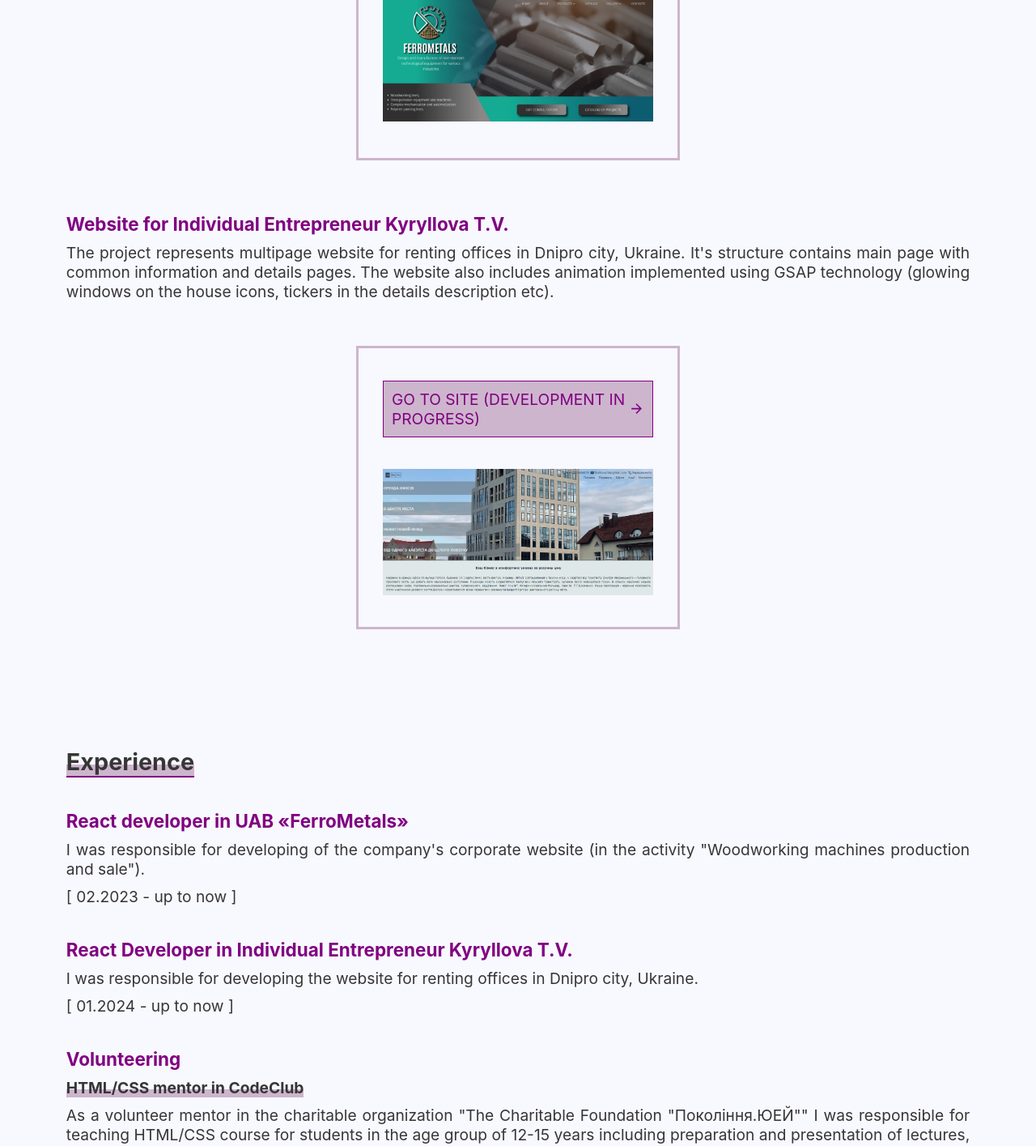
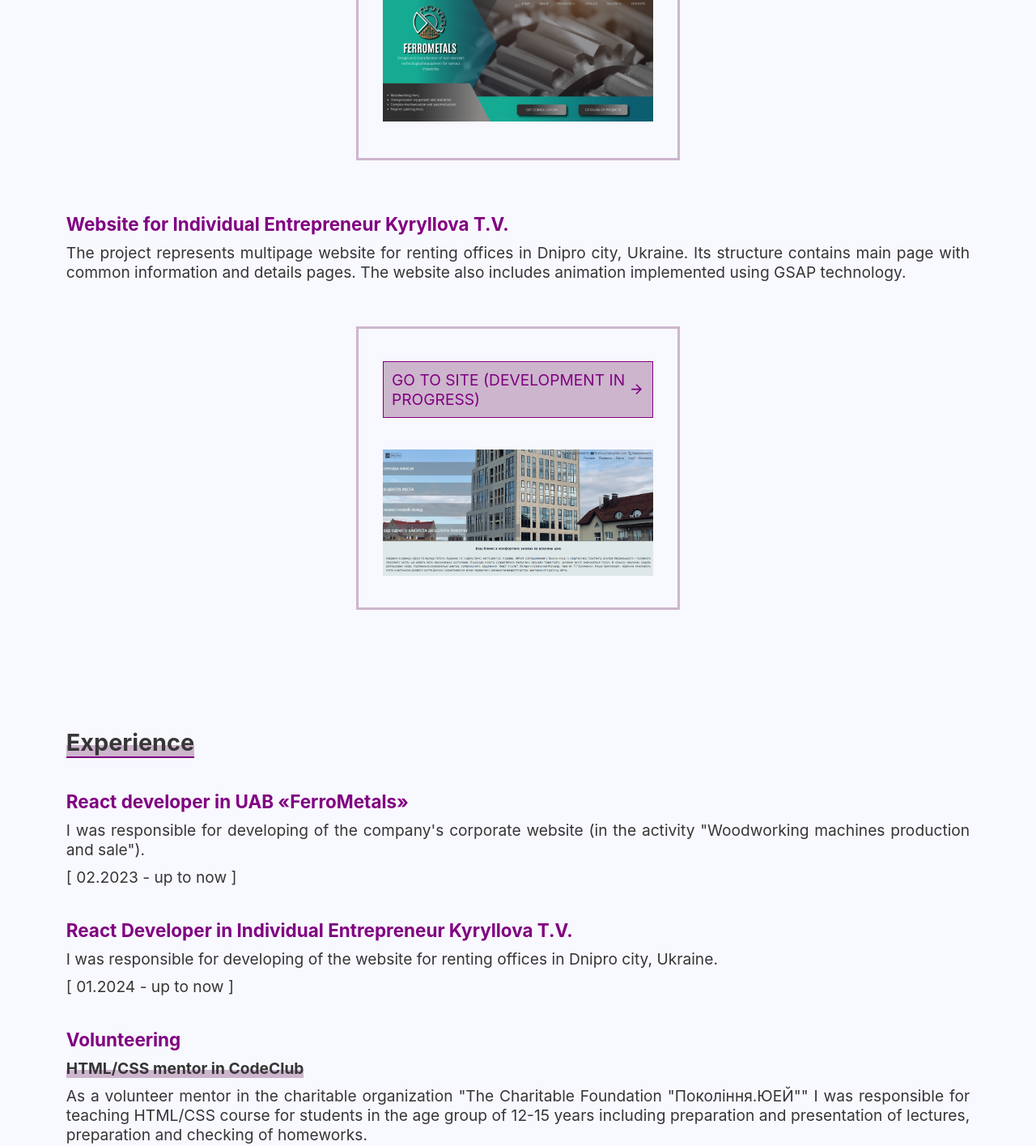
Before and after one commit to smyrnova-iryna/portfolio, a React (Create React App) app in the folder portfolio-website/: page / in a window 1280 px wide. Shown: the part 1033-2448 px from the top of the page at 81% size. Built offline with nearby package versions, Linux system fonts and the light colour scheme.

Commit message:
Update info

```diff
--- a/portfolio-website/src/App.js
+++ b/portfolio-website/src/App.js
@@ -672,8 +672,9 @@ function App() {
                   <a href={currentData.header.emailHref} className="Standart-List-Container ContactMe-Link"><MailOutlineIcon className='Standart-Icon' /> {currentData.header.email}</a>
                   <a href={currentData.mainSection.contactMe.contactsList.github} target='blank' className="Standart-List-Container ContactMe-Link"><GitHubIcon className='Standart-Icon' /> {currentData.mainSection.contactMe.contactsList.github}</a>
                 </div>
-               <form className="ContactMe-Contact-Form-Container" id="contactform" action="https://formsubmit.io/send/put your email here" method="POST">
+               <form className="ContactMe-Contact-Form-Container" id="contactform" action="https://formsubmit.io/send/eac64596-98d2-4f48-a08d-515ae0ce4dbb" method="POST">
                   <h3 className="Standart-Subheading">{currentData.mainSection.contactMe.contactForm.title}</h3>
+                  <input name="_redirect" type="hidden" id="name" value="https://smyrnova-iryna.github.io/portfolio/"></input>
                   <input name="name" type="text" id="name" style={{backgroundColor: "#F8F8FF", color: "purple"}} className="ContactMe-Input" required placeholder={currentData.mainSection.contactMe.contactForm.name}></input>
                   <input name="message" type="text" id="message" style={{backgroundColor: "#F8F8FF", color: "purple"}} className="ContactMe-Input" required placeholder={currentData.mainSection.contactMe.contactForm.subject}></input>
                   <input name="contactInfo" type="text" id="contactInfo" style={{backgroundColor: "#F8F8FF", color: "purple"}} className="ContactMe-Input" placeholder={currentData.mainSection.contactMe.contactForm.contactInformation}></input>
--- a/portfolio-website/src/data/dataEn.js
+++ b/portfolio-website/src/data/dataEn.js
@@ -32,7 +32,7 @@ const dataEn = {
                 },
                 {
                     title: "Website for Individual Entrepreneur Kyryllova T.V.",
-                    description: "The project represents multipage website for renting offices in Dnipro city, Ukraine. It's structure contains main page with common information and details pages. The website also includes animation implemented using GSAP technology (glowing windows on the house icons, tickers in the details description etc).",
+                    description: "The project represents multipage website for renting offices in Dnipro city, Ukraine. Its structure contains main page with common information and details pages. The website also includes animation implemented using GSAP technology.",
                     link: "https://smyrnova-iryna.github.io/HouseRent/",
                     linkTitle: "Go to site (development in progress)"
                 }
@@ -69,7 +69,7 @@ const dataEn = {
             },
             {
                 title: "React Developer in Individual Entrepreneur Kyryllova T.V.",
-                description: `I was responsible for developing the website for renting offices in Dnipro city, Ukraine.`,
+                description: `I was responsible for developing of the website for renting offices in Dnipro city, Ukraine.`,
                 date: "01.2024 - up to now"
             },
         ],
--- a/portfolio-website/src/data/dataUkr.js
+++ b/portfolio-website/src/data/dataUkr.js
@@ -35,7 +35,7 @@ const dataUkr = {
                 },
                 {
                     title: "Вебсайт для ФОП Кириллова Т.В.",
-                    description: "Проєкт являє собою мультисторінковий вебсайт для оренди офісів у місті Дніпро. Структура вебсайту включає головну сторінку з основною інформацією та сторінки з детальнішим описом. Вебсайт також містить елементи анімації впроваджені з використанням технології GSAP. ",
+                    description: "Проєкт являє собою мультисторінковий вебсайт для оренди офісів у місті Дніпро. Структура вебсайту включає головну сторінку з основною інформацією та сторінки з детальнішим описом. Вебсайт також містить елементи анімації, впроваджені з використанням технології GSAP. ",
                     link: "https://smyrnova-iryna.github.io/HouseRent/",
                     linkTitle: "Відвідати сайт (в розробці)"
                 }
```
